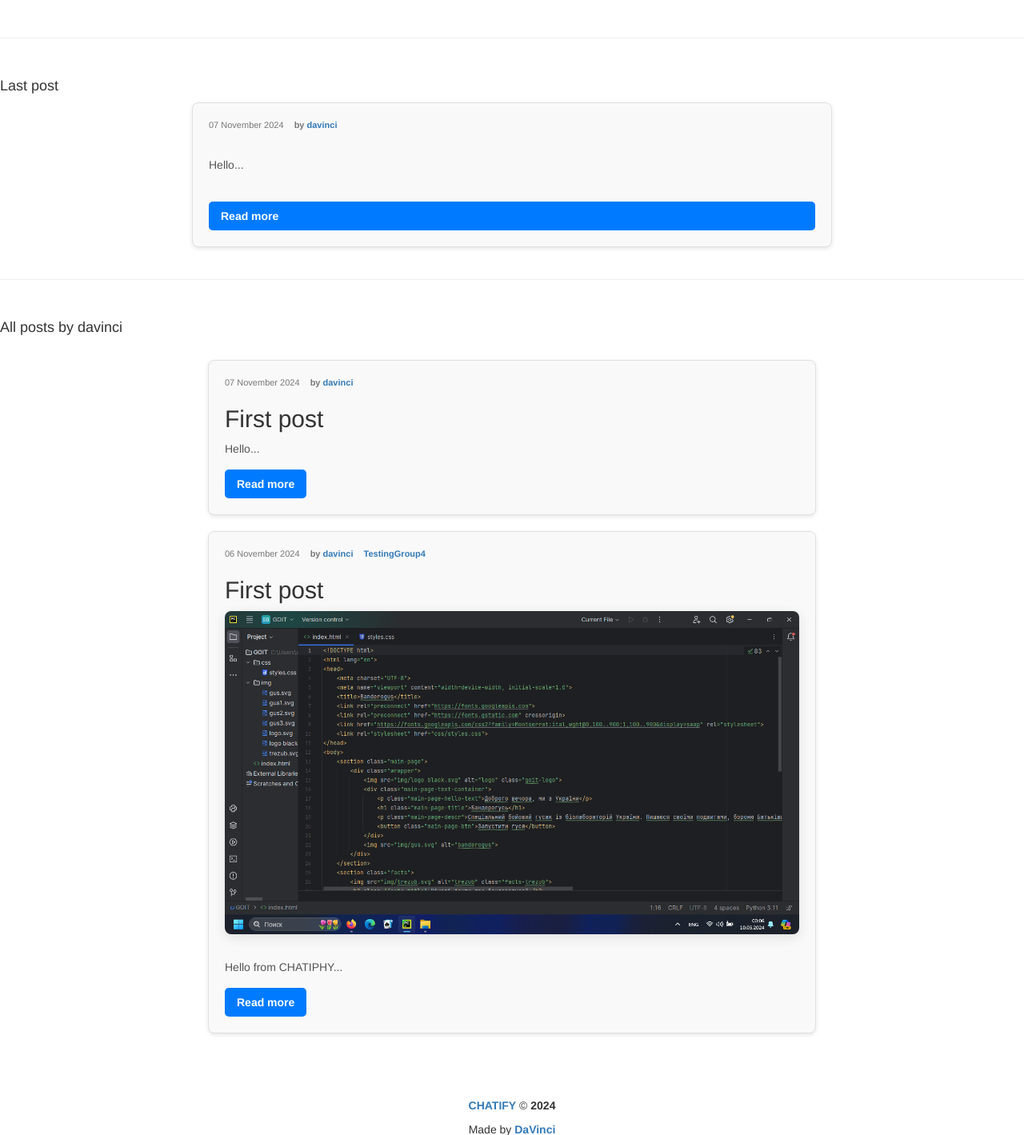
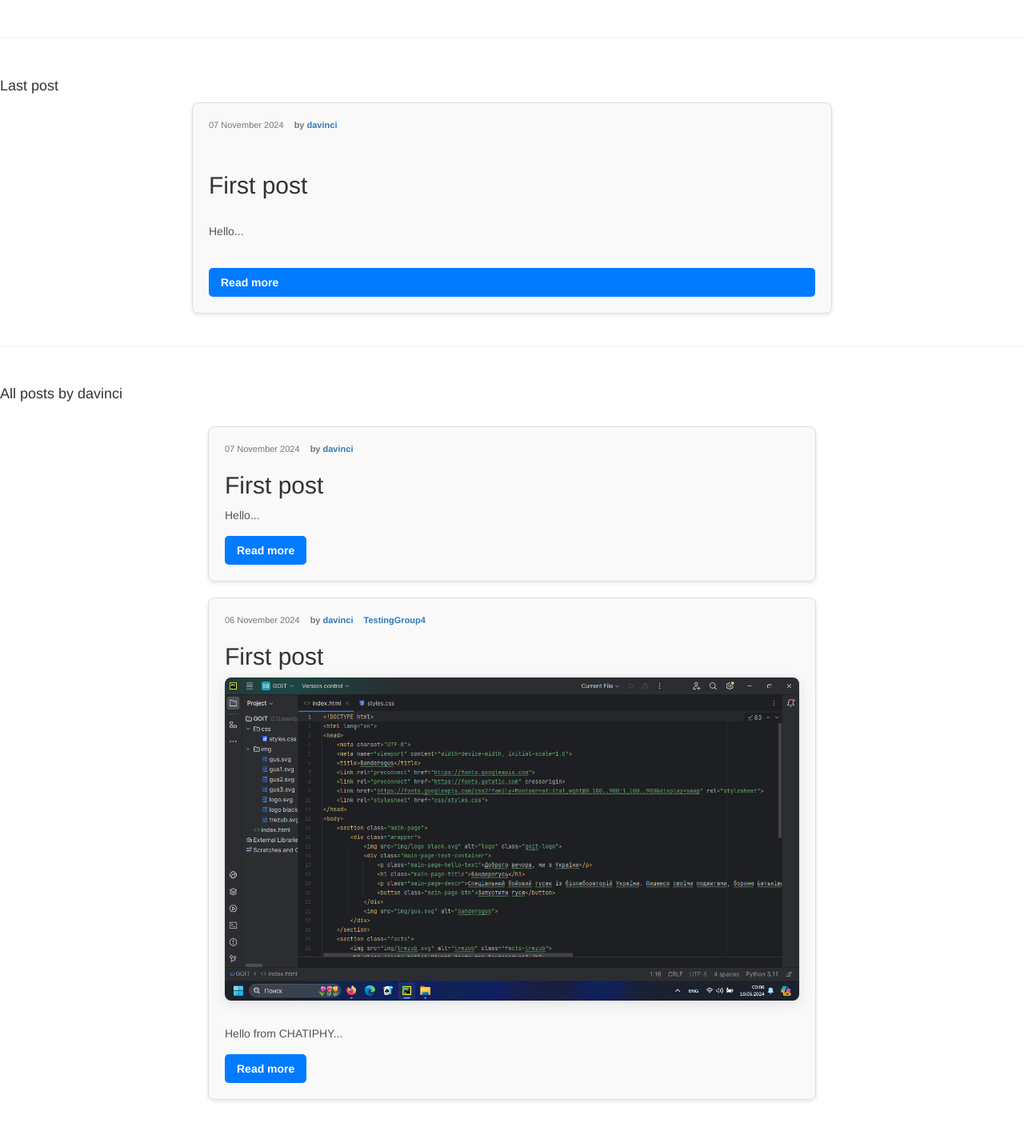
Before and after one commit to DaVinci89/Chatiphy, a Django app: a page that uses Chatiphy/templates/post_maker/profile.html in a window 1280 px wide. Shown: the part 202-1621 px from the top of the page at 80% size. Run offline with Django 5.2, Linux system fonts and the light colour scheme; a user stored in the database is signed in; data comes from the database, SQL or seed files in the repository; both versions use the stored data as it was after the commit; data that the repository does not hold is empty; some libraries are stand-ins or nearby versions.

Commit message:
Configured urls for edit post and post detail. Fixed form for creating and editing posts. Fixed url-resolvers.

```diff
--- a/Chatiphy/post_maker/forms.py
+++ b/Chatiphy/post_maker/forms.py
@@ -13,7 +13,7 @@ class FeedbackForm(forms.Form):
 class CreatePostForm(forms.ModelForm):
     class Meta:
         model = Post
-        fields = ["text", "group", "image"]
+        fields = ["title", "text", "group", "image"]
         widgets = {"text": forms.Textarea(attrs={"placeholder":"Your message..."})}
 
 class CreateCommentForm(forms.ModelForm):
--- a/Chatiphy/post_maker/models.py
+++ b/Chatiphy/post_maker/models.py
@@ -1,5 +1,6 @@
 from django.db import models
 from django.contrib.auth import get_user_model
+from django.utils.text import slugify
 
 User = get_user_model()
 
@@ -23,7 +24,6 @@ class Post(models.Model):
     )
     slug = models.SlugField(
         max_length=200,
-        unique=True,
         blank=True
     )
     created = models.DateTimeField(
@@ -65,6 +65,11 @@ class Post(models.Model):
         verbose_name_plural = "Posts"
     def __str__(self):
         return self.text[:15]
+
+    def save(self, *args, **kwargs):
+        if not self.slug:
+            self.slug = slugify(self.title)
+        super().save(*args, **kwargs)
 
 class Comment(models.Model):
     post = models.ForeignKey(
--- a/Chatiphy/post_maker/urls.py
+++ b/Chatiphy/post_maker/urls.py
@@ -12,8 +12,8 @@ urlpatterns = [
     path("profile/<str:username>/", views.profile, name="profile"),
     path("profile/<str:username>/subscribe", views.subscribe, name="subscribe"),
     path("profile/<str:username>/unsubscribe", views.unsubscribe, name="unsubscribe"),
-    path("posts/<slug:slug>/", views.post_detail, name="post_detail"),
+    path("posts/<int:post_id>/<slug:slug>/", views.post_detail, name="post_detail"),
     path("posts/<int:post_id>/comment", views.add_comment, name="add_comment"),
-    path("posts/<int:post_id>/edit/", views.edit_post, name="edit_post"),
+    path("posts/<int:post_id>/<slug:slug>/edit/", views.edit_post, name="edit_post"),
     path("create_post/", views.create_post, name="create_post")
 ]
--- a/Chatiphy/post_maker/views.py
+++ b/Chatiphy/post_maker/views.py
@@ -108,9 +108,9 @@ def profile(request, username):
     return render(request, template, context)
 
 @login_required
-def post_detail(request, slug):
+def post_detail(request, post_id, slug):
     template = "post_maker/post_detail.html"
-    post = get_object_or_404(Post, slug=slug)
+    post = get_object_or_404(Post, pk=post_id, slug=slug)
     comments = post.comments.filter(active=True)
     form = CreateCommentForm()
     context = {"post":post,
@@ -132,15 +132,15 @@ def create_post(request):
     return render(request, "post_maker/create_post.html", {"form":form})
 
 @login_required
-def edit_post(request, post_id):
-    post = get_object_or_404(Post, pk=post_id)
+def edit_post(request, post_id, slug):
+    post = get_object_or_404(Post, pk=post_id, slug=slug)
     if request.user != post.author:
-        return redirect("post_maker:post_detail", post_id=post.pk)
+        return redirect("post_maker:post_detail", pk=post.id, slug=slug)
     if request.method == "POST":
         form = CreatePostForm(request.POST, files=request.FILES or None, instance=post)
         if form.is_valid():
             form.save()
-            return redirect("post_maker:post_detail", post_id=post.pk)
+            return redirect("post_maker:post_detail", pk=post_id, slug=slug)
     else:
         form = CreatePostForm(instance=post)
     context = {"form":form, "is_edit":True, "post":post}
--- a/Chatiphy/templates/post_maker/includes/post_list.html
+++ b/Chatiphy/templates/post_maker/includes/post_list.html
@@ -17,7 +17,7 @@
                 </div>
             {% endif %}
             <p class="post-excerpt">{{ post.text|slice:":30" }}...</p>
-            <a href="{% url 'post_maker:post_detail' post.slug %}" class="read-more">Read more</a>
+            <a href="{% url 'post_maker:post_detail' post.id post.slug %}" class="read-more">Read more</a>
         </div>
     {% endfor %}
 </div>
--- a/Chatiphy/templates/post_maker/post_detail.html
+++ b/Chatiphy/templates/post_maker/post_detail.html
@@ -24,7 +24,7 @@
             </div>
             {% if request.user == post.author %}
                 <div class="post-actions">
-                    <a class="edit-button" href="{% url 'post_maker:edit_post' post.pk %}">Edit</a>
+                    <a class="edit-button" href="{% url 'post_maker:edit_post' post.pk post.slug %}">Edit</a>
                 </div>
             {% endif %}
         </div>
--- a/Chatiphy/templates/post_maker/profile.html
+++ b/Chatiphy/templates/post_maker/profile.html
@@ -30,11 +30,11 @@
                     <span class="post-list-group"><a href="{% url 'post_maker:group_page' latest.group.slug %}">{{ latest.group }}</a></span>
                 {% endif %}
             </div>
-            {% if post.title %}
-                <h2 class="post-list-title">{{ post.title }}</h2>
+            {% if latest.title %}
+                <h2 class="post-list-title">{{ latest.title }}</h2>
             {% endif %}
             <p class="post-excerpt">{{ latest.text|slice:":30" }}...</p>
-            <a href="{% url 'post_maker:post_detail' latest.slug %}" class="read-more">Read more</a>
+            <a href="{% url 'post_maker:post_detail' latest.id latest.slug %}" class="read-more">Read more</a>
         </div>
         <br>
         <hr>
```
Also changed, not shown: Chatiphy/db.sqlite3.
